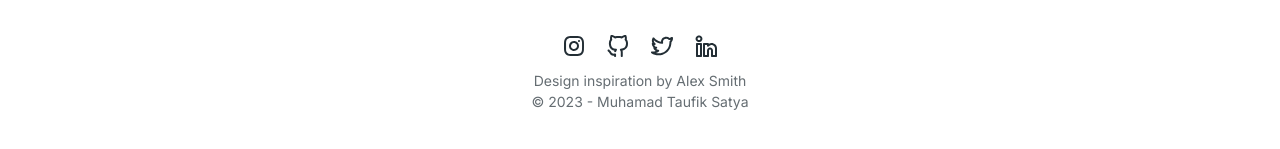
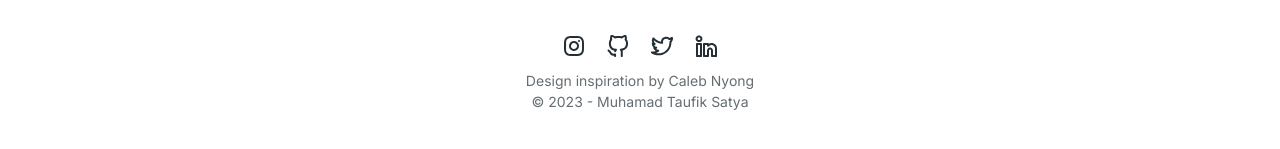
Before and after one commit to taufiksty/web-portfolio-v1, a React (Vite) app: page / in a window 1280 px wide. Shown: the part 2791-2940 px from the top of the page. Built offline with nearby package versions, Linux system fonts and the light colour scheme.

Commit message:
update reference

```diff
--- a/src/components/Footer.tsx
+++ b/src/components/Footer.tsx
@@ -47,7 +47,7 @@ function Footer() {
 			{/* <Copyright> */}
 			<div className="text-[14px] text-[#656D72] dark:text-white text-center">
 				<Reveal>
-					<p>Design inspiration by Alex Smith</p>
+					<p>Design inspiration by Caleb Nyong</p>
 				</Reveal>
 				<Reveal>
 					<p>&copy; 2023 - Muhamad Taufik Satya</p>
--- a/src/components/Portfolios.tsx
+++ b/src/components/Portfolios.tsx
@@ -108,7 +108,7 @@ function Portfolios() {
 					<Card
 						imageSrc="forum-api.png"
 						title="Forum API"
-						description="Forum API adalah sebuah API media sosial, mirip dengan Twitter, yang dibangun menggunakan Hapi NodeJS, PostgreSQL, Clean Architecture, dan melakukan Testing (Unit, Integration, dan Functional). Ini merupakan submission akhir untuk kursus 'Menjadi Backend Developer Expert' di Dicoding."
+						description="Forum API adalah sebuah API media sosial, mirip dengan Twitter, yang dibangun menggunakan Hapi NodeJS, PostgreSQL, Clean Architecture, dan Testing (Unit, Integration, dan Functional). Ini merupakan submission akhir untuk kursus 'Menjadi Backend Developer Expert' di Dicoding."
 						linkGithub="https://github.com/taufiksty/forum-api-dicoding/tree/main"
 					/>
 				</div>
```
